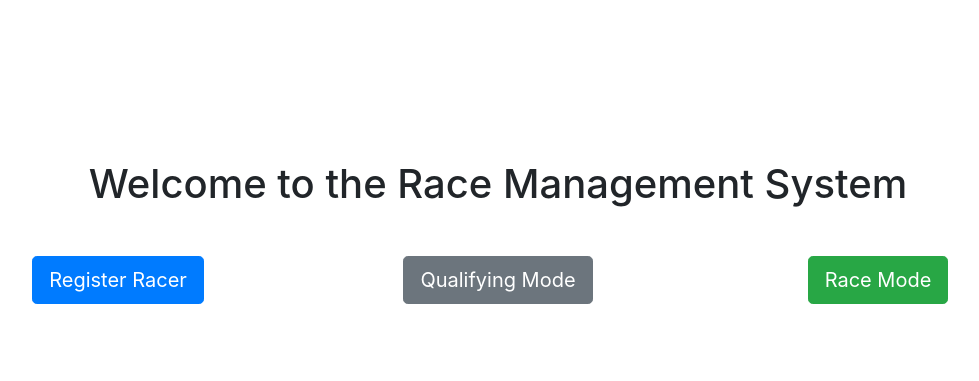
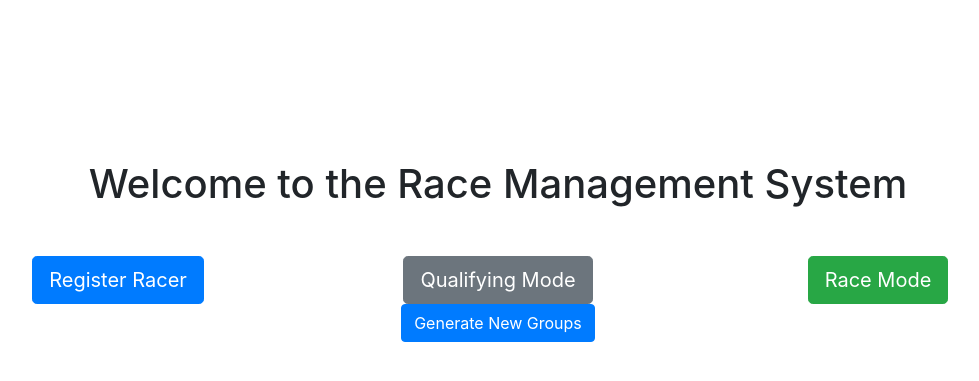
Before and after one commit to b68-Nihal/Race_lap_time, a Django app: page / in a window 1280 px wide. Shown: the top 381 px of the page, without its empty margins (142-1121 px from the left). Run offline with Django 5.2, Linux system fonts and the light colour scheme; parts of the project's set-up code (start-up, migrations or seed data) failed here and were passed over; some libraries are stand-ins or nearby versions.

```diff
--- a/racers/templates/racers/homepage.html
+++ b/racers/templates/racers/homepage.html
@@ -19,6 +19,12 @@
             <div class="col-md-4">
                 <a href="{% url 'race_mode' %}" class="btn btn-success btn-lg" role="button">Race Mode</a>
             </div>
+            <div class="col-md-4">
+                <form action="{% url 'generate_new_groups' %}" method="post">
+                    {% csrf_token %}
+                    <button type="submit" class="btn btn-primary">Generate New Groups</button>
+                </form>
+            </div>
         </div>
     </div>
     <script src="https://stackpath.bootstrapcdn.com/bootstrap/4.5.2/js/bootstrap.min.js"></script>
--- a/racers/urls.py
+++ b/racers/urls.py
@@ -9,7 +9,7 @@ urlpatterns = [
     path('race/', views.race_mode, name='race_mode'),
     path('save-lap-times/', views.save_lap_times, name='save_lap_times'),
     path('sorted-lap-times/', views.display_sorted_lap_times, name='sorted_lap_times'),
-
+    path('generate-groups/', views.generate_new_groups, name='generate_new_groups'),
 
 
 
--- a/racers/views.py
+++ b/racers/views.py
@@ -29,15 +29,6 @@ from .models import Group, Racer, SortedLapTime, RaceModeData
 from django.forms import modelformset_factory
 from .forms import RaceModeDataForm
 # This mapping could be defined outside the view function, perhaps in a utilities module or directly in the views.py
-GROUP_ADVANCEMENT_MAPPING = {
-    'A': 'I', 'B': 'I',
-    'C': 'J', 'D': 'J',
-    'E': 'K', 'F': 'K',
-    'G': 'L', 'H': 'L',
-    'I': 'M', 'J': 'M',
-    'K': 'N', 'L': 'N',
-    'M': 'Finals', 'N': 'Finals',
-}
 
 
 def display_sorted_lap_times(request):
@@ -164,6 +155,7 @@ def race_mode(request):
         for group in group:
             category = group.category
             group_name = group.name
+            group_id = group.id
             for racer in racers:
                 query_for_finish_position = 'form-'+category+'-'+group_name+'-'+str(racer.id)+'-finish_position'
                 query_for_penalty = 'form-'+category+'-'+group_name+'-'+str(racer.id)+'-penalty'
@@ -174,7 +166,7 @@ def race_mode(request):
                     # print(f'Finish Position: {finish_position}')
                     # print(f'Penalty: {penalty}')
                     racer = Racer.objects.get(id=racer.id)
-                    group = Group.objects.get(name=group_name)
+                    group = Group.objects.get(id=group_id)
                     RaceModeData.objects.create(
                         racer=racer,
                         group=group,
@@ -209,3 +201,56 @@ def race_mode(request):
             ))
 
     return render(request, 'racers/race_mode.html', {'race_data': race_data, 'formset': formset})
+
+@transaction.atomic
+def generate_new_groups(request):
+    # Define mappings for novice category advancement
+    novice_mappings = {
+        'A': 'I', 'B': 'I',
+        'C': 'J', 'D': 'J',
+        'E': 'K', 'F': 'K',
+        'G': 'L', 'H': 'L',
+        'I': 'M', 'J': 'M',
+        'K': 'N', 'L': 'N',
+        'M': 'Novice_Finals', 'N': 'Novice_Finals',
+    }
+
+    # Define mappings for national category advancement
+    national_mappings = {
+        'A': 'D', 'B': ['D', 'E'], 'C': 'E', 'D': 'National_Finals', 'E': 'National_Finals',
+    }
+
+    def create_or_update_group(group_name, category, racer):
+        group, created = Group.objects.get_or_create(name=group_name, category=category)
+        racer.groups.add(group)
+
+    def process_novice_category():
+        for data in RaceModeData.objects.filter(group__category='Novice').select_related('racer', 'group'):
+            if data.finish_position in ['P1', 'P2', 'P3']:
+                new_group_name = novice_mappings.get(data.group.name)
+                if new_group_name:
+                    create_or_update_group(new_group_name, 'Novice', data.racer)
+
+    def process_national_category():
+        for data in RaceModeData.objects.filter(group__category='National').select_related('racer', 'group'):
+            if data.group.name == 'B':
+                if data.finish_position in ['P1', 'P3']:
+                    create_or_update_group('D', 'National', data.racer)
+                elif data.finish_position in ['P2', 'P4']:
+                    create_or_update_group('E', 'National', data.racer)
+            elif data.group.name in ['D', 'E']:
+                if data.finish_position in ['P1', 'P2', 'P3']:
+                    create_or_update_group('National_Finals', 'National', data.racer)
+            else:
+                new_group_name = national_mappings.get(data.group.name)
+                if isinstance(new_group_name, list):
+                    # Assuming only 'B' maps to multiple groups, handled above
+                    pass
+                elif new_group_name and data.finish_position in ['P1', 'P2', 'P3', 'P4']:
+                    create_or_update_group(new_group_name, 'National', data.racer)
+
+    # Process both categories
+    process_novice_category()
+    process_national_category()
+
+    return redirect('homepage')
```
Also changed, not shown: racers/models.py (+5 -3 lines), racers/migrations/0002_alter_racemodedata_unique_together.py (added), racers/migrations/0003_alter_racemodedata_unique_together.py (added), racers/migrations/0004_alter_group_name.py (added).
